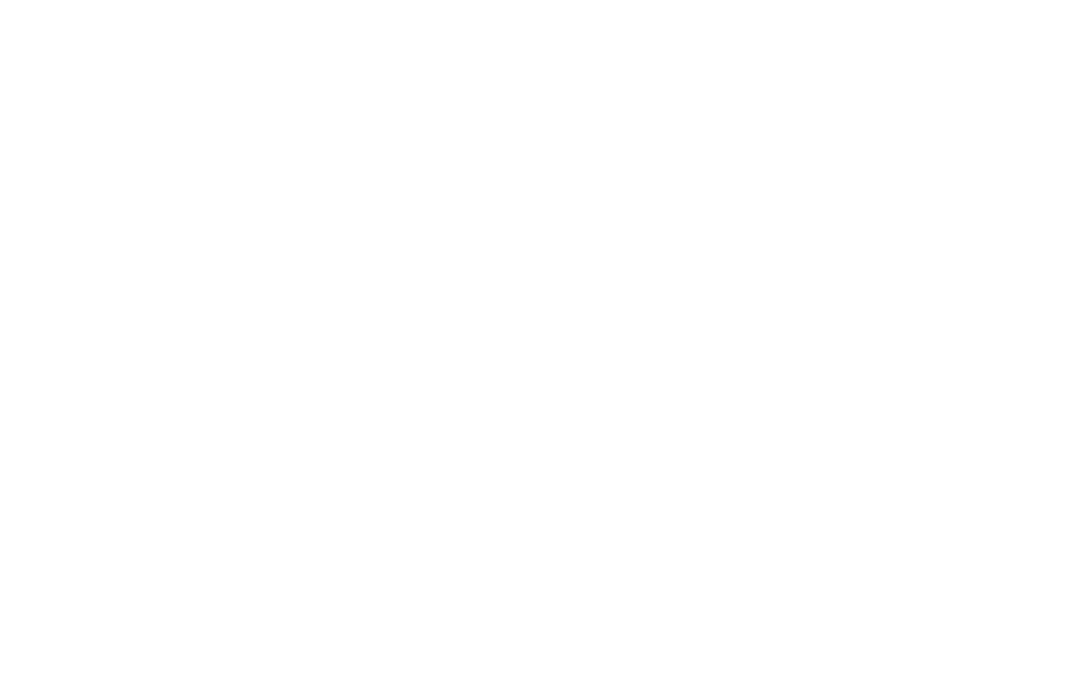
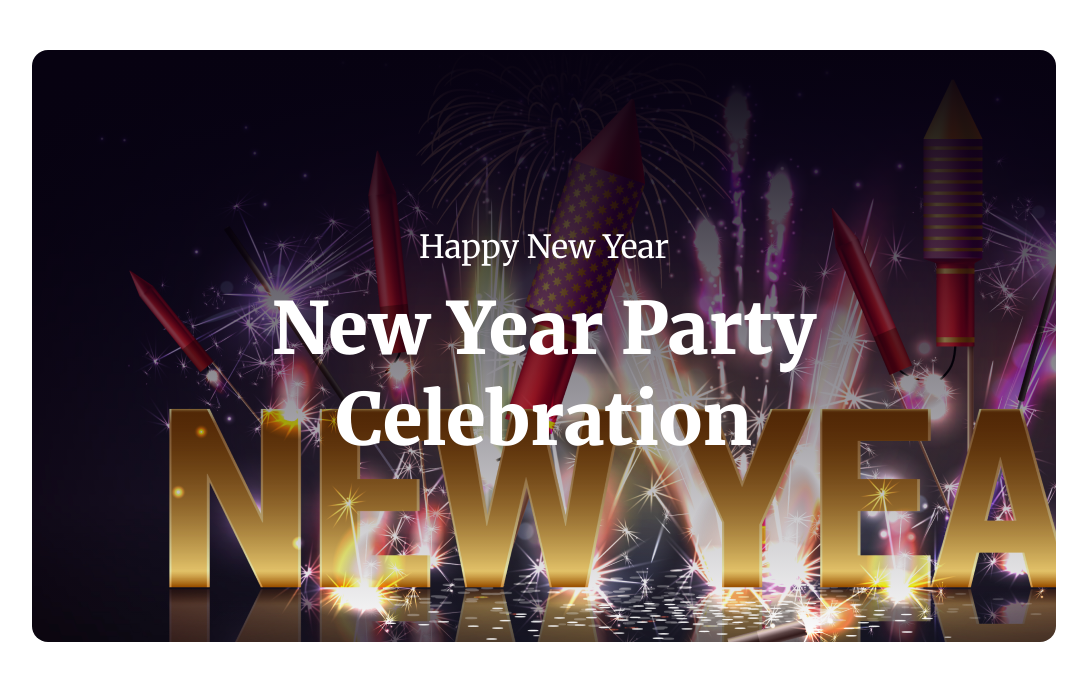
Before and after one commit to monircom/assignment01-new-year-new-mission, a plain HTML site: page index.html in a window 1280 px wide. Shown: the whole page, without its empty margins (96-1183 px from the left). Drawn offline with Linux system fonts and the light colour scheme.

Commit message:
Banner Section Added

```diff
--- a/index.html
+++ b/index.html
@@ -4,8 +4,20 @@
     <meta charset="UTF-8">
     <meta name="viewport" content="width=device-width, initial-scale=1.0">
     <title>Happy New Year</title>
+    <link rel="stylesheet" href="styles/style.css">
 </head>
 <body>
+    <header>
+        <div class="container">
+            <div class="banner-main">
+                <div class="banner-main-text">
+                <h3>Happy New Year</h3>
+                <h1>New Year Party Celebration</h1>
+            </div>
+            </div>
+        </div>
+
+    </header>
 
 </body>
 </html>
--- /dev/null
+++ b/styles/style.css
@@ -0,0 +1,56 @@
+@import url('https://fonts.googleapis.com/css2?family=Inter:wght@100;200;300;400;500;600;700;800;900&family=Merriweather:ital,wght@0,300;0,400;0,700;0,900;1,300;1,400;1,700;1,900&display=swap');
+
+/* univarsal select */
+
+* {
+    margin: 0;
+    padding: 0;
+    font-family: 'Inter', sans-serif;
+    font-family: 'Merriweather', serif;
+}
+
+
+/* header style */
+
+.container {
+    width: 80%;
+    max-width: 1320px;
+    margin: 0 auto;
+}
+
+.banner-main {
+    background-image: linear-gradient(180deg, #070211 0%, rgba(7, 2, 17, 0.00) 100%), url('../images/Banner\ Image.png');
+    border-radius: 16px;
+    /* height: 600px; */
+    text-align: center;
+    margin-top: 50px;
+}
+
+
+
+.banner-main-text {
+    max-width: 632px;
+    text-align: center;
+    margin: 0px auto;
+}
+
+.banner-main-text h3 {
+    color: #FFF;
+    font-family: Merriweather;
+    font-size: 32px;
+    font-weight: 400;
+    padding-top: 177px;
+}
+
+.banner-main-text h1 {
+    color: #FFF;
+    text-align: center;
+    font-family: Merriweather;
+    font-size: 72px;
+    font-weight: 900;
+    padding-top: 16px;
+    padding-bottom: 177px;
+
+
+    /* 131.944% */
+}
```
